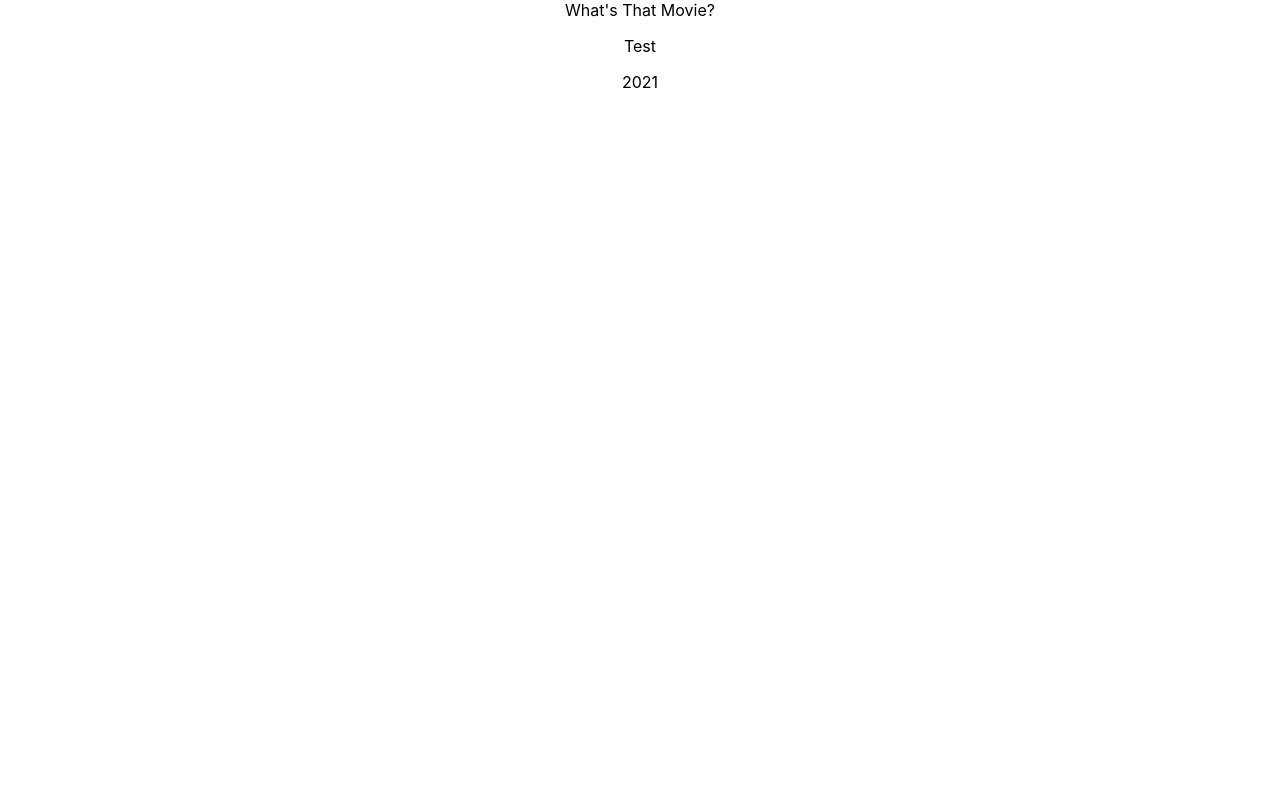
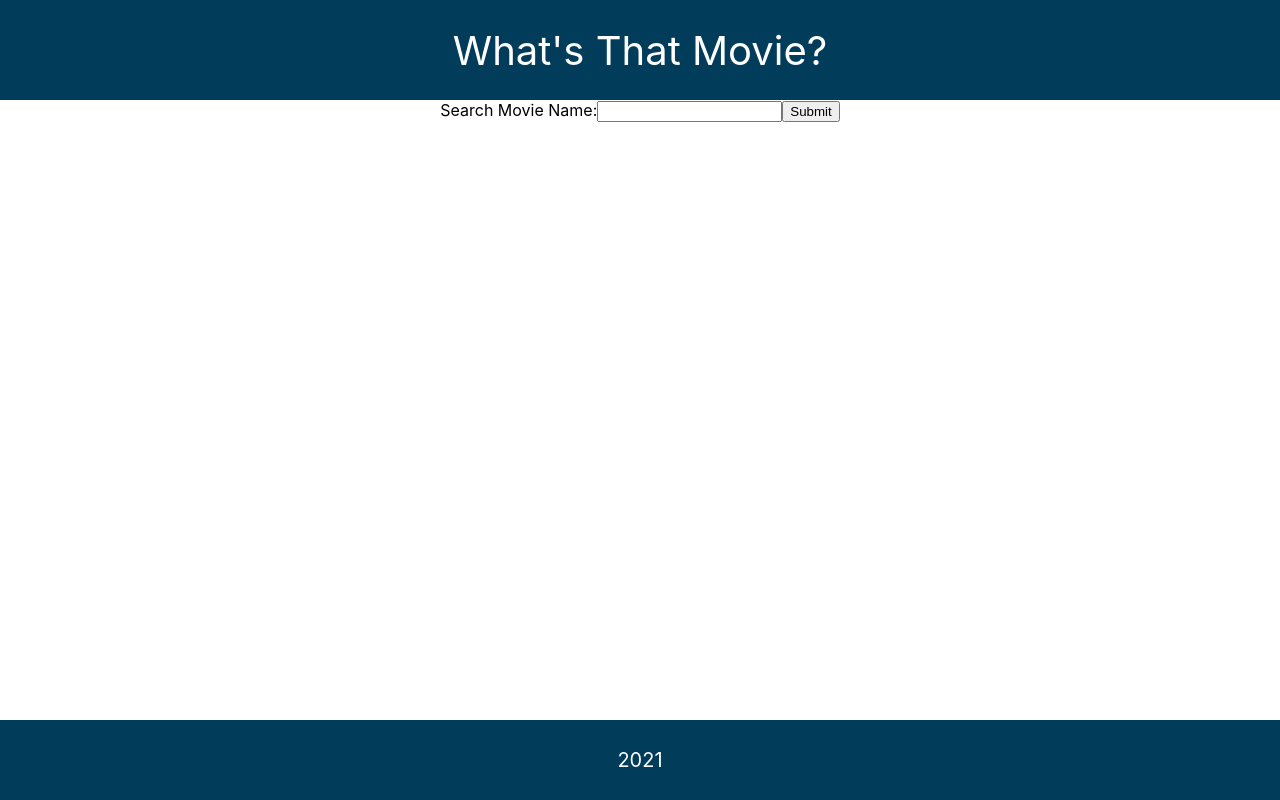
Before and after one commit to tianyizheng02/whats-that-movie, a React (Create React App) app: page / in a window 1280 px wide. Built offline with nearby package versions, Linux system fonts and the light colour scheme.

Commit message:
Implement basic search functionality

```diff
--- a/package.json
+++ b/package.json
@@ -7,6 +7,7 @@
     "@testing-library/react": "^11.2.7",
     "@testing-library/user-event": "^12.8.3",
     "react": "^17.0.2",
+    "react-bootstrap": "^1.6.1",
     "react-dom": "^17.0.2",
     "react-scripts": "4.0.3",
     "web-vitals": "^1.1.2"
--- a/src/App.js
+++ b/src/App.js
@@ -1,4 +1,3 @@
-import logo from './logo.svg';
 import './App.css';
 import Header from './components/Header';
 import Info from './components/Info';
--- a/src/components/Footer.css
+++ b/src/components/Footer.css
@@ -0,0 +1,12 @@
+.footer {
+  background-color: #013D5B;
+  min-height: 80px;
+  display: flex;
+  flex-direction: column;
+  justify-content: center;
+  font-size: 20px;
+  color: white;
+  position: fixed;
+  bottom: 0;
+  width: 100%;
+}
--- a/src/components/Header.css
+++ b/src/components/Header.css
@@ -0,0 +1,9 @@
+.header {
+  background-color: #013D5B;
+  min-height: 100px;
+  display: flex;
+  flex-direction: column;
+  justify-content: center;
+  font-size: 40px;
+  color: white;
+}
--- a/src/components/Info.css
+++ b/src/components/Info.css
@@ -0,0 +1,4 @@
+.info {
+  width: 80%;
+  margin: auto;
+}
--- a/src/components/Info.js
+++ b/src/components/Info.js
@@ -1,10 +1,40 @@
-import React from 'react';
+import React, { useState } from 'react';
 import './Info.css';
+import Movies from './Movies';
 
-function Info(props) {
+function Info() {
+  const [movies, setMovies] = useState([]);
+  const [query, setQuery] = useState("");
+  const [showMovies, setShowMovies] = useState(false);
+
+  function submit(e) {
+    e.preventDefault();
+    async function fetchMyAPI() {
+      const searchParam = encodeURIComponent(query);
+      const apiUrl = `https://www.omdbapi.com/?apikey=${process.env.REACT_APP_API_KEY}&s=${searchParam}`;
+      console.log(apiUrl);
+      let response = await fetch(apiUrl);
+      response = await response.json();
+      console.log(response.Search);
+      setMovies(response.Search);
+    }
+    fetchMyAPI();
+    setShowMovies(true);
+    setQuery("");
+  }
+
   return (
     <div className="info">
-      <p>Test</p>
+      <form onSubmit={submit}>
+        <label htmlFor="queryInput">Search Movie Name:</label>
+        <input
+          id="queryInput"
+          value={query}
+          type="text"
+          onChange={e => setQuery(e.target.value)}/>
+        <button className="search">Submit</button>
+      </form>
+      {showMovies ? <Movies movies={movies}></Movies> : <></>}
     </div>
   );
 }
--- /dev/null
+++ b/src/components/Movies.css
@@ -0,0 +1,3 @@
+.card img {
+  max-width: 40%;
+}
--- /dev/null
+++ b/src/components/Movies.js
@@ -0,0 +1,24 @@
+import React from 'react';
+import './Movies.css';
+import { Card } from 'react-bootstrap';
+import NoPoster from '../no-poster.png';
+
+function Movies(props) {
+  return (
+    <div>
+      {props.movies.map(movie => {
+        return (
+          <Card className="card">
+            <Card.Img variant="top" src={movie.Poster !== 'N/A' ? movie.Poster : NoPoster}/>
+            <Card.Body>
+                <Card.Title>{movie.Title}</Card.Title>
+                <Card.Text>{movie.Year}</Card.Text>
+            </Card.Body>
+          </Card>
+        );
+      })}
+    </div>
+  );
+}
+
+export default Movies;
```
Also changed, not shown: src/no-poster.png (added), 1 other file (tests, documents, lock files or other folders).
